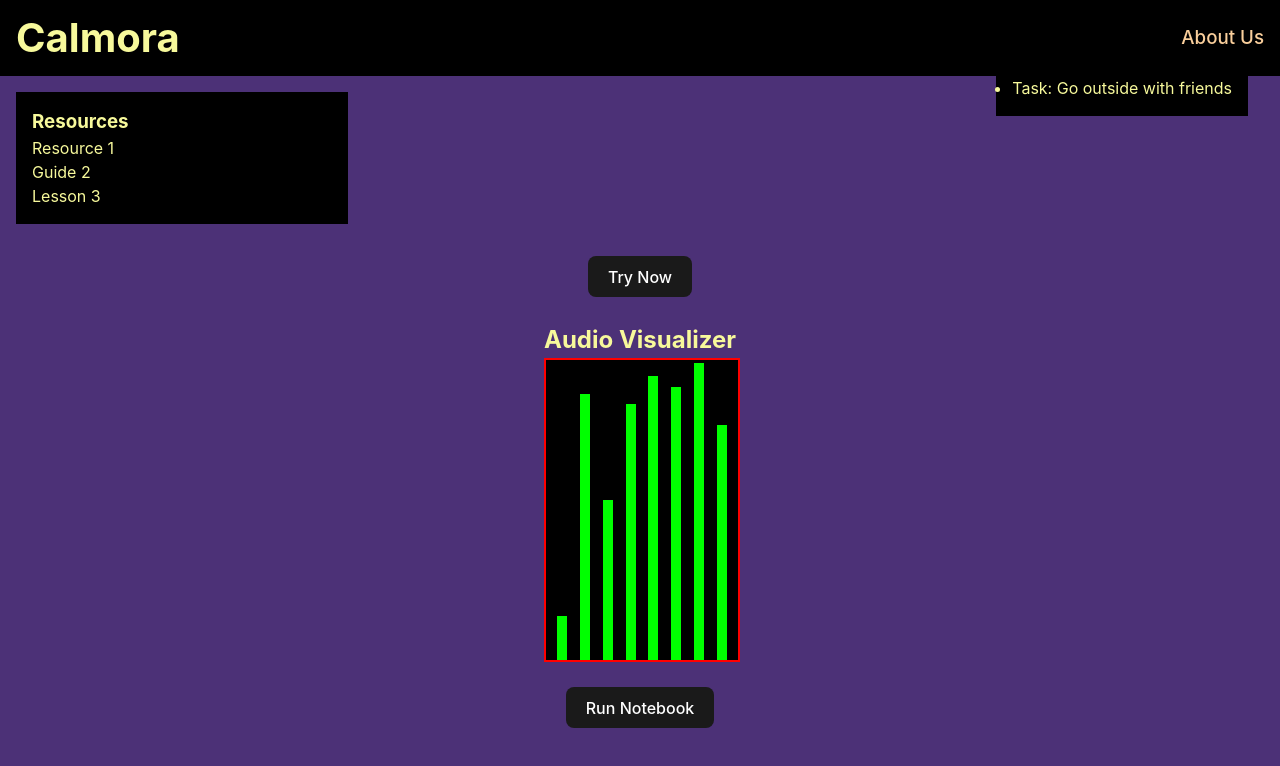
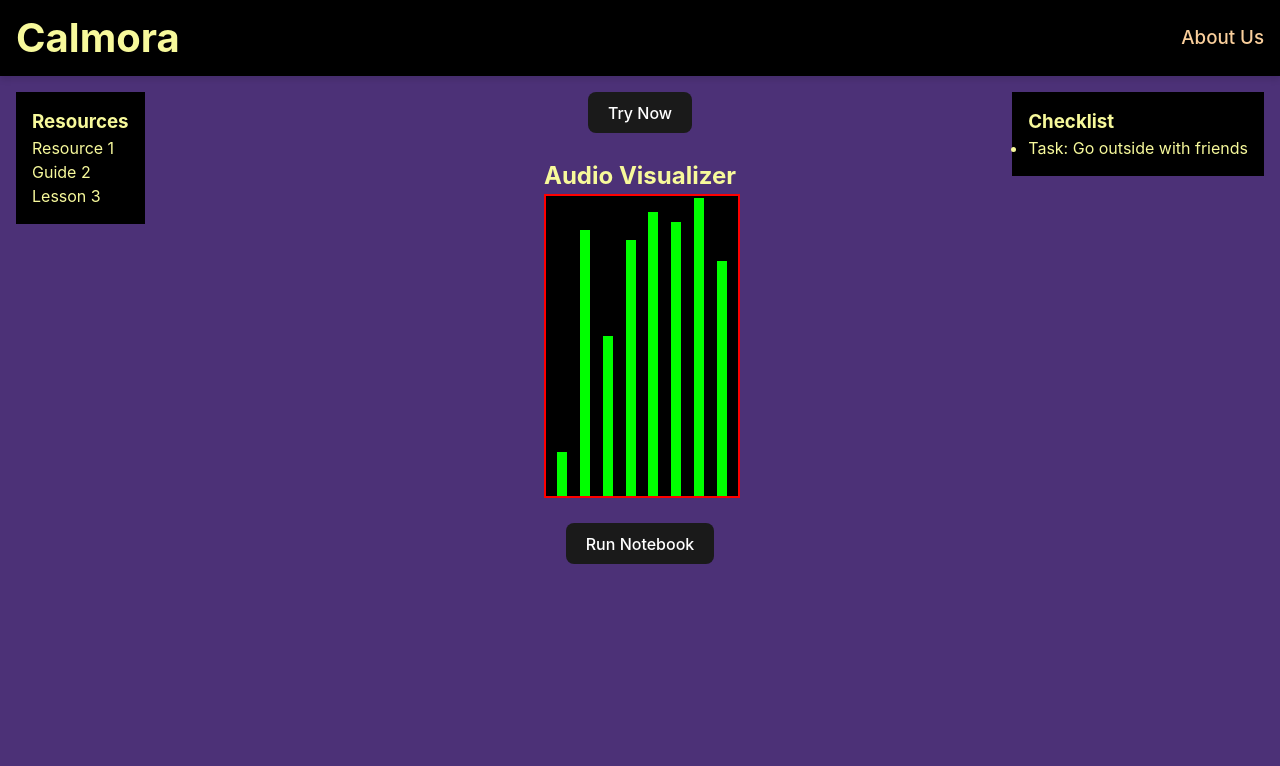
Before and after one commit to eyurekli/shiftkey-mental-2025, a React app in the folder react-project/: page / in a window 1280 px wide. Shown: the top 766 px of the page. Built offline with nearby package versions, Linux system fonts and the light colour scheme; the HTML template or start-up script is replaced by a standard one.

Commit message:
Styling changes for Panels

```diff
--- a/react-project/src/App.jsx
+++ b/react-project/src/App.jsx
@@ -22,9 +22,11 @@ function App() {
 
   return (
     <>
-      <Header />
-      <Resources />
-      <Checklist/>
+      <div style={{ position: "relative" }}>
+        <Header />
+        <Resources />
+        <Checklist />
+      </div>
 
       <div className="center">
         <button>Try Now</button>
--- a/react-project/src/styles/App.css
+++ b/react-project/src/styles/App.css
@@ -2,19 +2,6 @@
 #root {
   margin: 0 auto;
 }
-
-header {
-  top: 0; /* Keep it at the top when scrolling */
-  z-index: 3000; /* Ensure the header stays on top of everything else */
-}
-#resources {
-  top: 0; /* Align to the top */
-  left: 0; /* Align to the left */
-  width: auto; /* Ensure it doesn't stretch */
-  z-index: 2000; /* Keep it above other elements */
-  padding: 10px; /* Optional, for spacing within the element */
-}
-
 
 .center {
   display: flex;
--- a/react-project/src/styles/Checklist.css
+++ b/react-project/src/styles/Checklist.css
@@ -1,13 +1,12 @@
 #checklist {
-    position: absolute; /* Ensures it stays in place even when scrolling */
-    top: 1em; /* Distance from the top */
-    right: 1em; /* Distance from the right */
+    position: absolute; /* Positioned relative to the parent container */
+    top: calc(100% + 1em); /* Start below the header with spacing */
+    right: 1em; /* Align to the right */
     background-color: black;
-    margin: 1em;
+    margin: 0;
     display: flex;
     flex-direction: column;
     max-width: 300px;
     padding: 1em;
-    width: auto; /* Ensure it doesn't stretch */
-    z-index: 2000; /* Keep it above other elements */
-}
+    z-index: 2000; /* Ensure it stays above other elements */
+  }
--- a/react-project/src/styles/Header.css
+++ b/react-project/src/styles/Header.css
@@ -3,7 +3,11 @@ header {
     padding: 1em;
     display: flex;
     justify-content: space-between;
-    position: sticky;
+    position: relative; /* Makes the header the parent context */
+    top: 0;
+    z-index: 3000; /* Ensures it stays above everything else */
+    box-shadow: 0 4px 6px rgba(0, 0, 0, 0.1);
+
 }
 
 #links {
--- a/react-project/src/styles/Resources.css
+++ b/react-project/src/styles/Resources.css
@@ -1,9 +1,11 @@
-#resources
-{
+#resources {
+    position: absolute; /* Positioned relative to the parent container */
+    top: calc(100% + 1em); /* Start below the header with spacing */
+    left: 1em; /* Align to the left */
     background-color: black;
-    margin: 1em;
+    margin: 0;
     display: flex;
     flex-direction: column;
-    max-width: 300px;
     padding: 1em;
-}
+    z-index: 2000; /* Ensure it stays above other elements */
+  }
--- a/react-project/src/styles/index.css
+++ b/react-project/src/styles/index.css
@@ -54,7 +54,3 @@ button:focus-visible {
   margin: 0;
   padding: 0;
 }
-
-html {
-  height: 120vh;
-}
```
